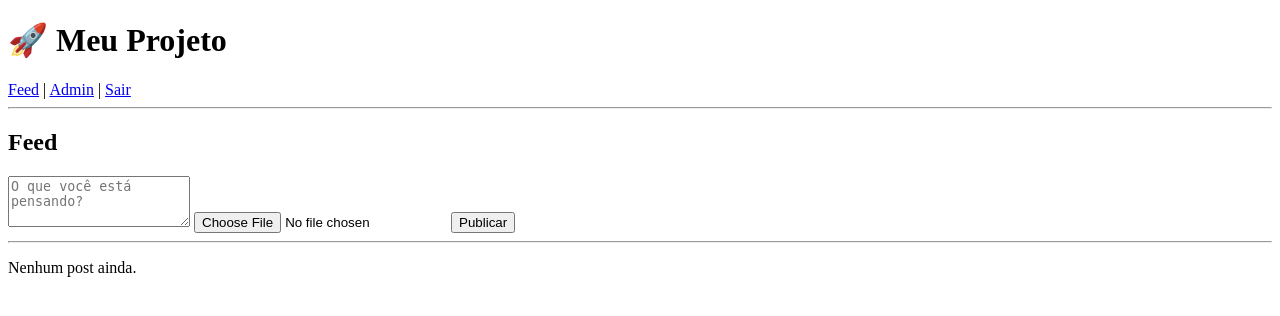
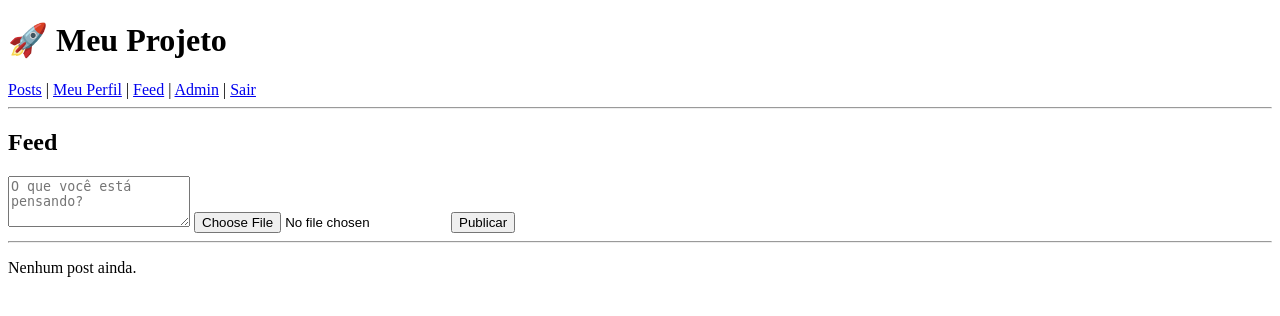
Before and after one commit to Viper0333/bookstore, a Django app: template posts/templates/posts/feed.html in a window 1280 px wide. Shown: the top 316 px of the page. Run offline with Django 3.2, Linux system fonts and the light colour scheme; the template is opened without the code that fills it, so the values that code supplies are empty.

Commit message:
criado a pagina de meu projeto

```diff
--- a/accounts/templates/base.html
+++ b/accounts/templates/base.html
@@ -8,6 +8,8 @@
     <header>
         <h1>🚀 Meu Projeto</h1>
         <nav>
+            <a href="{% url 'posts' %}">Posts</a> |
+            <a href="{% url 'profile' username=user.username %}">Meu Perfil</a> |
             <a href="{% url 'feed' %}">Feed</a> |
             <a href="/admin/">Admin</a> |
             <a href="/accounts/logout/">Sair</a>
--- a/accounts/views_html.py
+++ b/accounts/views_html.py
@@ -48,7 +48,7 @@ def posts_view(request):
         {"title": "Primeiro post", "content": "Este é um post de exemplo."},
         {"title": "Segundo post", "content": "Outro conteúdo qualquer."},
     ]
-    return render(request, "accounts/posts.html", {"posts": posts, "user": request.user})
+    return render(request, "posts/feed.html", {"posts": posts, "user": request.user})
 
 
 @login_required
```
